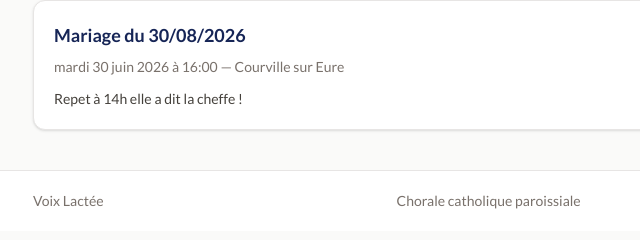
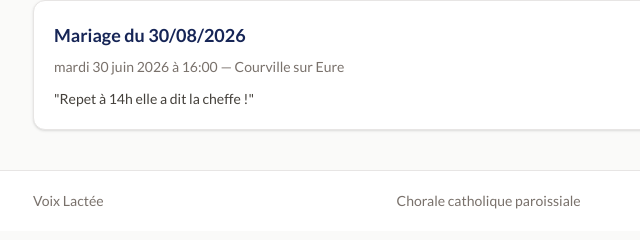
Before and after one commit to CaroDersoir/voix_lactee, an Astro site: page /agenda in a window 1280 px wide. Shown: the part 446-686 px from the top of the page, 119-759 px from the left. Built offline with nearby package versions, Linux system fonts and the light colour scheme; Astro itself is replaced by a stand-in of ours.

Commit message:
modif événement: Mariage du 30/08/2026

```diff
--- a/src/content/events/2026-06-30-mariage-du-30-08-2026.md
+++ b/src/content/events/2026-06-30-mariage-du-30-08-2026.md
@@ -3,7 +3,7 @@ title: Mariage du 30/08/2026
 date: 2026-06-30
 time: "16:00"
 location: Courville sur Eure
-description: "Repet à 14h elle a dit la cheffe !"
+description: "\"Repet à 14h elle a dit la cheffe !\""
 type: messe_mariage
 animateur: Domitille
 chef_choeur: la cheffe Clémence
```
